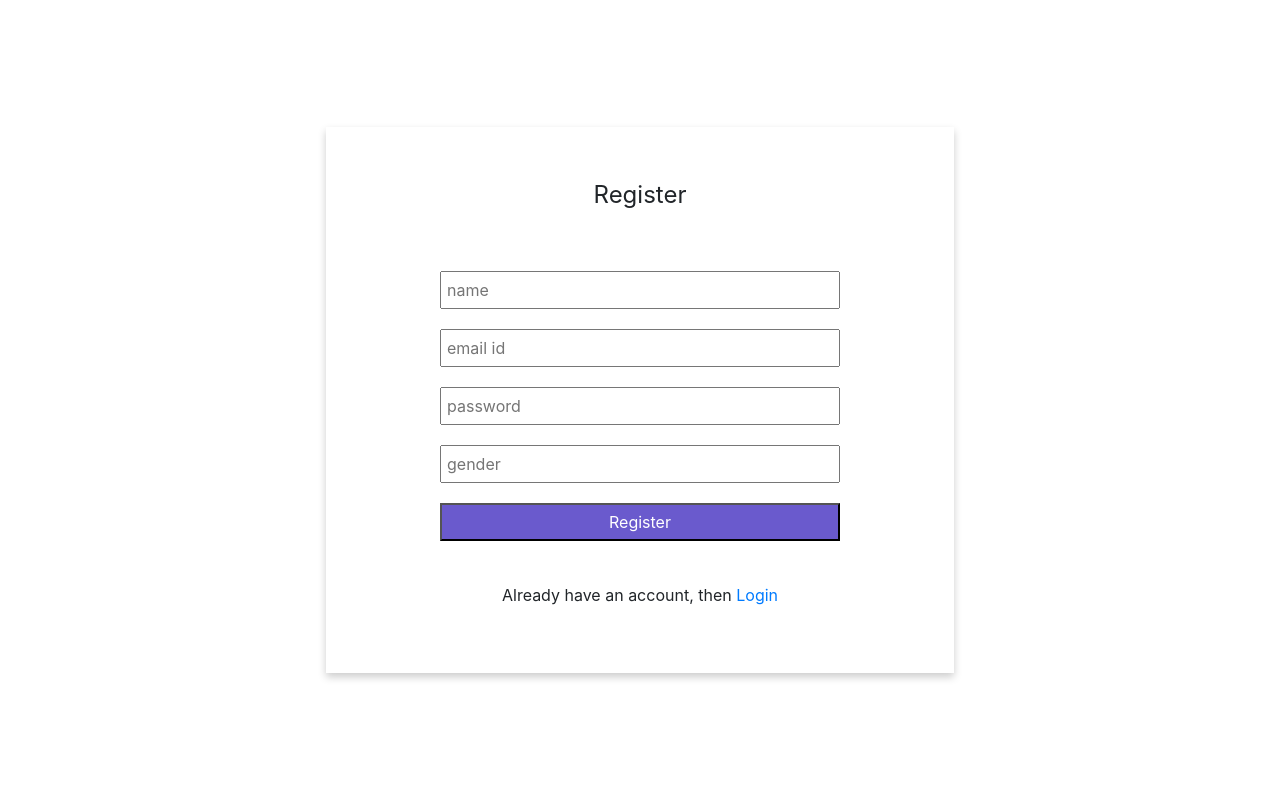
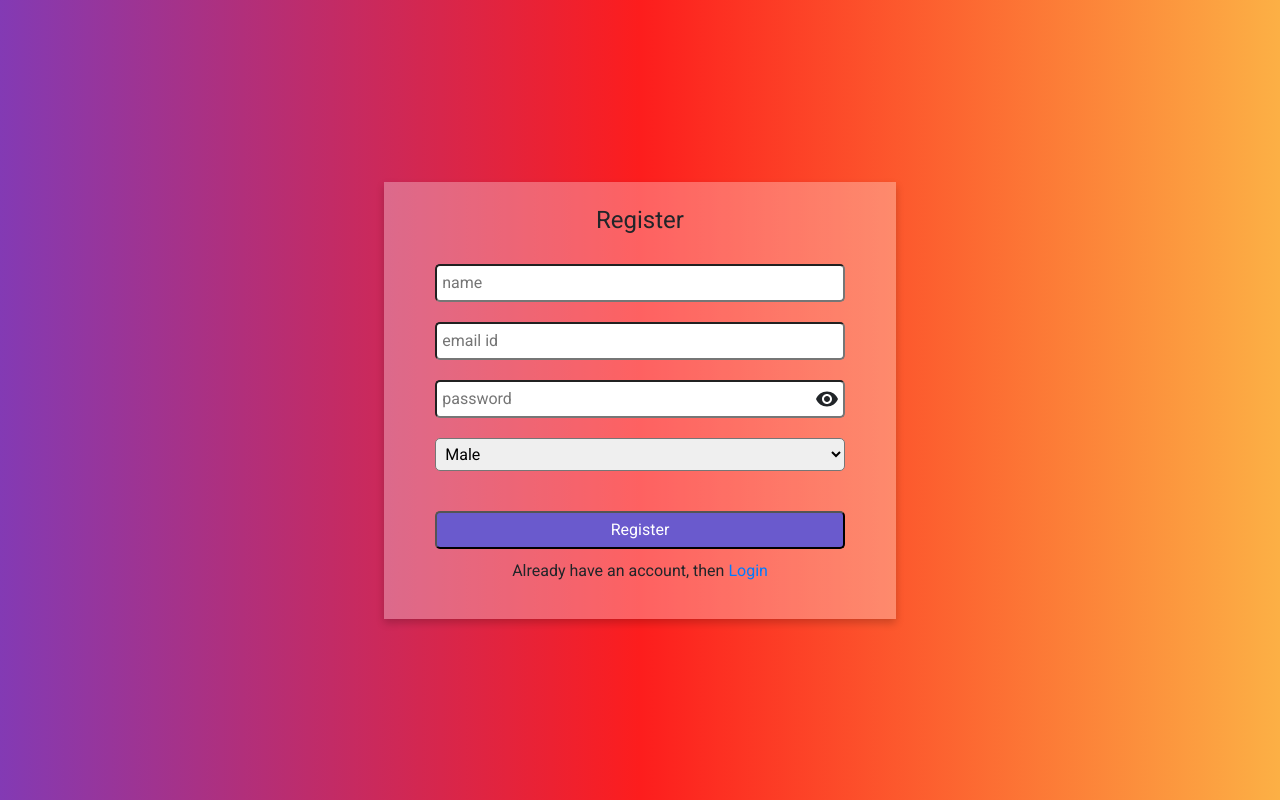
Before and after one commit to anuragsingh5478/hotel-reservation-system, a React (Create React App) app in the folder client/: page /signup in a window 1280 px wide. Built offline with nearby package versions, Linux system fonts and the light colour scheme.

Commit message:
updated css for login and signup

```diff
--- a/client/src/App.css
+++ b/client/src/App.css
@@ -1,4 +1,6 @@
+@import url("https://fonts.googleapis.com/css2?family=Roboto&display=swap");
 * {
   margin: 0;
   padding: 0;
+  font-family: "Roboto", sans-serif;
 }
--- a/client/src/components/login/login.js
+++ b/client/src/components/login/login.js
@@ -1,107 +1,15 @@
 import React, { useState } from "react";
 import axios from "axios";
-import {
-  BrowserRouter as Router,
-  Switch,
-  Route,
-  Link,
-  Redirect,
-} from "react-router-dom";
+import { Link } from "react-router-dom";
 import "./style.css";
-import bg from "./img/hotel1.jpg";
-
-// export default class Login extends React.Component {
-//   constructor(props) {
-//     super(props);
-//     this.state = { email: "", password: "", message: "" };
-
-//     this.handleChangedEmail = this.handleChangedEmail.bind(this);
-//     this.handleChangedPassword = this.handleChangedPassword.bind(this);
-//     this.handleSubmit = this.handleSubmit.bind(this);
-//   }
-
-//   handleChangedEmail(event) {
-//     this.setState({ email: event.target.value });
-//   }
-//   handleChangedPassword(event) {
-//     this.setState({ password: event.target.value });
-//   }
-
-//   handleSubmit(event) {
-//     event.preventDefault();
-//     const user = {
-//       email: this.state.email,
-//       password: this.state.password,
-//     };
-//     axios
-//       .post("http://localhost:5000/auth/login", user)
-//       .then((res) => {
-//         if (res.data.msg == "success") {
-//           this.setState({ message: res.data.msg });
-//         } else {
-//           this.setState({ message: res.data.msg });
-//         }
-//       })
-//       .catch((err) => {
-//         console.log(err);
-//       });
-//   }
-
-//   render() {
-//     return (
-//       <div
-//         className="Login container"
-//         style={{ backgroundImage: `url(${bg})`, backgroundSize: "cover" }}
-//       >
-//         <div className="form-container">
-//           <form onSubmit={this.handleSubmit} className="bg-white form">
-//             <div className="form-group">
-//               <label>
-//                 Email:
-//                 <br />
-//                 <input
-//                   name="email"
-//                   type="text"
-//                   value={this.state.email}
-//                   onChange={this.handleChangedEmail}
-//                 />
-//               </label>
-//             </div>
-//             <div className="form-group">
-//               <label>
-//                 Password:
-//                 <br />
-//                 <input
-//                   name="password"
-//                   type="text"
-//                   value={this.state.password}
-//                   onChange={this.handleChangedPassword}
-//                 />
-//               </label>
-//             </div>
-//             <div className="form-group">
-//               <input type="submit" value="Login" className="btn btn-primary" />
-//             </div>
-//             {this.state.message}
-//             {this.state.message == "success" ? (
-//               <Redirect to={"/home/" + this.state.id}></Redirect>
-//             ) : (
-//               <Redirect to="/login"></Redirect>
-//             )}
-//             <p>
-//               Or, Don't have a account, <Link to="/signup">SignUp</Link>
-//             </p>
-//           </form>
-//         </div>
-//       </div>
-//     );
-//   }
-// }
+import VisibilityIcon from "@material-ui/icons/Visibility";
+import VisibilityOffIcon from "@material-ui/icons/VisibilityOff";
 
 export default function Login({ setToken }) {
   const [email, setEmail] = useState("");
   const [password, setPassword] = useState("");
   const [errorMsg, setErrorMsg] = useState("");
+  const [passwordVisibility, setPasswordVisibility] = useState(false);
 
   const handleSubmission = (e) => {
     e.preventDefault();
@@ -122,10 +30,11 @@ export default function Login({ setToken }) {
       })
       .catch((err) => console.log(err));
   };
+
   return (
-    <div className="authentication">
-      <div className="auth-container">
-        <p className="header">Login</p>
+    <div className="login">
+      <div className="login-card">
+        <p className="login-card-header">Login</p>
         <form onSubmit={handleSubmission}>
           <div>
             <input
@@ -138,12 +47,18 @@ export default function Login({ setToken }) {
           </div>
           <div>
             <input
-              type="password"
+              type={passwordVisibility ? "text" : "password"}
               name="email"
               value={password}
               onChange={(e) => setPassword(e.target.value)}
               placeholder="password"
             />
+            <span
+              className="eye"
+              onClick={() => setPasswordVisibility(!passwordVisibility)}
+            >
+              {passwordVisibility ? <VisibilityOffIcon /> : <VisibilityIcon />}
+            </span>
           </div>
           <div className="error-msg">{errorMsg}</div>
           <div>
--- a/client/src/components/login/style.css
+++ b/client/src/components/login/style.css
@@ -1,60 +1,60 @@
-.container {
-  height: 90vh;
+.login {
+  width: 100vw;
+  height: 100vh;
+  display: flex;
+  flex-direction: column;
+  align-items: center;
+  justify-content: center;
+  background: rgb(131, 58, 180);
+  background: linear-gradient(
+    90deg,
+    rgba(131, 58, 180, 1) 0%,
+    rgba(253, 29, 29, 1) 50%,
+    rgba(252, 176, 69, 1) 100%
+  );
 }
-.form-container {
-  height: 100%;
+
+.login-card {
+  box-shadow: 0 4px 8px 0 rgba(0, 0, 0, 0.2);
+  transition: 0.3s;
+  width: 40vw;
+  background: rgba(255, 255, 255, 0.3);
+  padding: 20px 0px;
+}
+.login-card:hover {
+  box-shadow: 0 8px 16px 0 rgba(0, 0, 0, 0.2);
+}
+.login-card-header {
+  font-size: 1.5rem;
+  text-align: center;
+}
+form {
+  width: 100%;
   display: flex;
   flex-direction: column;
   align-items: center;
   justify-content: center;
 }
-
-form {
-  height: fit-content;
-  width: fit-content;
-  display: flex;
-  flex-direction: column;
-  align-items: center;
-  justify-content: center;
-  padding: 2rem 4rem;
-  border-radius: 15px;
+form > div {
+  width: 80%;
+  margin: 10px 0px;
 }
-
-/* new css */
-.authentication {
-  width: 100vw;
-  height: 100vh;
-  display: flex;
-  align-items: center;
-  justify-content: center;
+input {
+  width: 100%;
+  font-size: 1rem;
+  padding: 5px;
+  border-radius: 5px;
+  outline: none;
 }
-
-.auth-container {
-  box-shadow: 0 4px 8px 0 rgba(0, 0, 0, 0.2);
-  transition: 0.3s;
-  padding: 50px;
-}
-.header {
-  font-size: 1.5rem;
-  text-align: center;
-}
-form {
-  display: flex;
-  flex-direction: column;
-  align-items: center;
-}
-.auth-container > form > div > input {
-  width: 400px;
-  margin: 10px 0px;
-  padding: 5px;
-  font-size: 1rem;
-}
-.auth-container:hover {
-  box-shadow: 0 8px 16px 0 rgba(0, 0, 0, 0.2);
+.eye {
+  border: none;
+  margin-left: -30px;
+  cursor: pointer;
 }
 .error-msg {
   font-size: 0.8rem;
-  color: tomato;
+  text-align: center;
+  color: white;
 }
 .login-register {
   text-align: center;
@@ -63,3 +63,9 @@ form {
   background-color: slateblue;
   color: white;
 }
+
+@media only screen and (max-width: 600px) {
+  .login-card {
+    width: 90vw;
+  }
+}
--- a/client/src/components/signup/signup.js
+++ b/client/src/components/signup/signup.js
@@ -1,20 +1,16 @@
 import React, { useState } from "react";
 import axios from "axios";
-import {
-  BrowserRouter as Router,
-  Switch,
-  Route,
-  Link,
-  Redirect,
-} from "react-router-dom";
+import { Link } from "react-router-dom";
 import "./style.css";
+import VisibilityIcon from "@material-ui/icons/Visibility";
+import VisibilityOffIcon from "@material-ui/icons/VisibilityOff";
 
 export default function SignUp({ setToken }) {
   const [name, setName] = useState("");
   const [email, setEmail] = useState("");
   const [password, setPassword] = useState("");
-  const [gender, setGender] = useState("");
-
+  const [gender, setGender] = useState("Male");
+  const [passwordVisibility, setPasswordVisibility] = useState(false);
   const [errorMsg, setErrorMsg] = useState("");
 
   const handleSubmission = (e) => {
@@ -42,9 +38,9 @@ export default function SignUp({ setToken }) {
       .catch((err) => console.log(err));
   };
   return (
-    <div className="authentication">
-      <div className="auth-container">
-        <p className="header">Register</p>
+    <div className="signup">
+      <div className="signup-card">
+        <p className="signup-card-header">Register</p>
         <form onSubmit={handleSubmission}>
           <div>
             <input
@@ -66,21 +62,25 @@ export default function SignUp({ setToken }) {
           </div>
           <div>
             <input
-              type="password"
+              type={passwordVisibility ? "text" : "password"}
               name="password"
               value={password}
               onChange={(e) => setPassword(e.target.value)}
               placeholder="password"
             />
+            <span
+              className="eye"
+              onClick={() => setPasswordVisibility(!passwordVisibility)}
+            >
+              {passwordVisibility ? <VisibilityOffIcon /> : <VisibilityIcon />}
+            </span>
           </div>
           <div>
-            <input
-              type="text"
-              name="gender"
-              value={gender}
-              onChange={(e) => setGender(e.target.value)}
-              placeholder="gender"
-            />
+            <select value={gender} onChange={(e) => setGender(e.target.value)}>
+              <option value="Male">Male</option>
+              <option value="Female">Female</option>
+              <option value="Others">Others</option>
+            </select>
           </div>
           <div className="error-msg">{errorMsg}</div>
           <div>
@@ -94,88 +94,3 @@ export default function SignUp({ setToken }) {
     </div>
   );
 }
-
-// export default class SignUp extends React.Component {
-//   constructor(props) {
-//     super(props);
-//     this.state = { email: "", password: "", message: "", id: "" };
-
-//     this.handleChangedEmail = this.handleChangedEmail.bind(this);
-//     this.handleChangedPassword = this.handleChangedPassword.bind(this);
-//     this.handleSubmit = this.handleSubmit.bind(this);
-//   }
-
-//   handleChangedEmail(event) {
-//     this.setState({ email: event.target.value });
-//   }
-//   handleChangedPassword(event) {
-//     this.setState({ password: event.target.value });
-//   }
-
-//   handleSubmit(event) {
-//     event.preventDefault();
-//     const user = {
-//       email: this.state.email,
-//       password: this.state.password,
-//     };
-//     axios
-//       .post("http://localhost:5000/userauth/signup", user)
-//       .then((res) => {
-//         if (res.data.msg == "success") {
-//           this.setState({ message: res.data.msg, id: res.data.user_id });
-//         } else {
-//           this.setState({ message: res.data.msg });
-//         }
-//       })
-//       .catch((err) => {
-//         console.log(err);
-//       });
-//   }
-
-//   render() {
-//     return (
-//       <div className="signup-container">
-//         <div className="form-container">
-//           <form onSubmit={this.handleSubmit}>
-//             <div className="form-group">
-//               <label>
-//                 Email:
-//                 <br />
-//                 <input
-//                   name="email"
-//                   type="text"
-//                   value={this.state.email}
-//                   onChange={this.handleChangedEmail}
-//                 />
-//               </label>
-//             </div>
-//             <div className="form-group">
-//               <label>
-//                 Password:
-//                 <br />
-//                 <input
-//                   name="password"
-//                   type="text"
-//                   value={this.state.password}
-//                   onChange={this.handleChangedPassword}
-//                 />
-//               </label>
-//             </div>
-//             <div className="form-group">
-//               <input type="submit" value="SignUp" className="btn btn-primary" />
-//             </div>
-//             {this.state.message}
-//             <div>
-//               Already have an Account, <Link to="/login">Login</Link>
-//             </div>
-//             {this.state.message == "success" ? (
-//               <Redirect to={"/setprofile/" + this.state.id}></Redirect>
-//             ) : (
-//               <Redirect to="/signup"></Redirect>
-//             )}
-//           </form>
-//         </div>
-//       </div>
-//     );
-//   }
-// }
--- a/client/src/components/signup/style.css
+++ b/client/src/components/signup/style.css
@@ -1,63 +1,61 @@
-.signup-container {
-  height: 90vh;
-  background-image: url("./img/bg2.jpg");
-  background-size: cover;
+.signup {
+  width: 100vw;
+  height: 100vh;
+  display: flex;
+  flex-direction: column;
+  align-items: center;
+  justify-content: center;
+  background: rgb(131, 58, 180);
+  background: linear-gradient(
+    90deg,
+    rgba(131, 58, 180, 1) 0%,
+    rgba(253, 29, 29, 1) 50%,
+    rgba(252, 176, 69, 1) 100%
+  );
 }
-.form-container {
-  height: 100%;
+
+.signup-card {
+  box-shadow: 0 4px 8px 0 rgba(0, 0, 0, 0.2);
+  transition: 0.3s;
+  width: 40vw;
+  background: rgba(255, 255, 255, 0.3);
+  padding: 20px 0px;
+}
+.signup-card:hover {
+  box-shadow: 0 8px 16px 0 rgba(0, 0, 0, 0.2);
+}
+.signup-card-header {
+  font-size: 1.5rem;
+  text-align: center;
+}
+form {
+  width: 100%;
   display: flex;
   flex-direction: column;
   align-items: center;
   justify-content: center;
 }
-
-form {
-  background-color: white;
-  height: fit-content;
-  width: fit-content;
-  display: flex;
-  flex-direction: column;
-  align-items: center;
-  justify-content: center;
-  padding: 2rem 4rem;
-  border-radius: 15px;
+form > div {
+  width: 80%;
+  margin: 10px 0px;
 }
-
-/* new css */
-.authentication {
-  width: 100vw;
-  height: 100vh;
-  display: flex;
-  align-items: center;
-  justify-content: center;
+input,
+select {
+  width: 100%;
+  font-size: 1rem;
+  padding: 5px;
+  border-radius: 5px;
+  outline: none;
 }
-
-.auth-container {
-  box-shadow: 0 4px 8px 0 rgba(0, 0, 0, 0.2);
-  transition: 0.3s;
-  padding: 50px;
-}
-.header {
-  font-size: 1.5rem;
-  text-align: center;
-}
-form {
-  display: flex;
-  flex-direction: column;
-  align-items: center;
-}
-.auth-container > form > div > input {
-  width: 400px;
-  margin: 10px 0px;
-  padding: 5px;
-  font-size: 1rem;
-}
-.auth-container:hover {
-  box-shadow: 0 8px 16px 0 rgba(0, 0, 0, 0.2);
+.eye {
+  border: none;
+  margin-left: -30px;
+  cursor: pointer;
 }
 .error-msg {
   font-size: 0.8rem;
-  color: tomato;
+  text-align: center;
+  color: white;
 }
 .login-register {
   text-align: center;
@@ -66,3 +64,9 @@ form {
   background-color: slateblue;
   color: white;
 }
+
+@media only screen and (max-width: 600px) {
+  .signup-card {
+    width: 90vw;
+  }
+}
```
Also changed, not shown: 2 other files (tests, documents, lock files or other folders).
